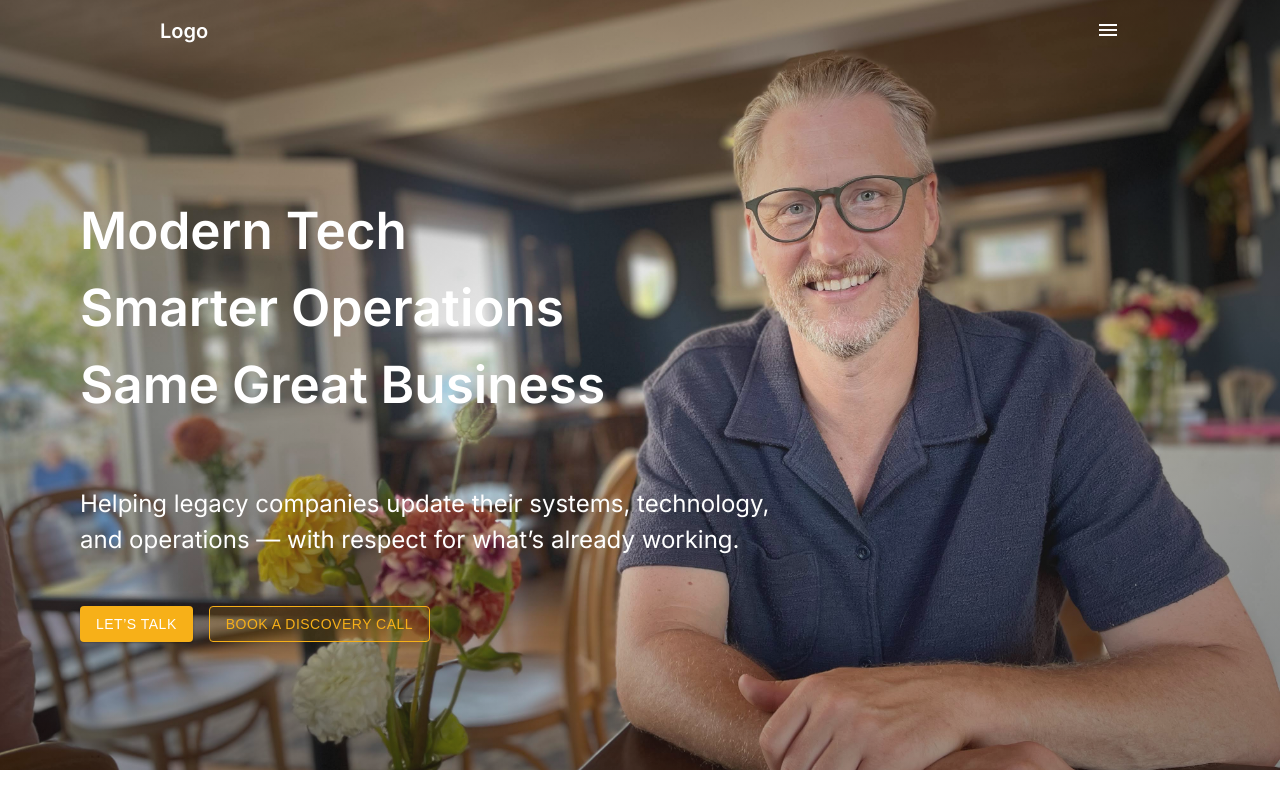
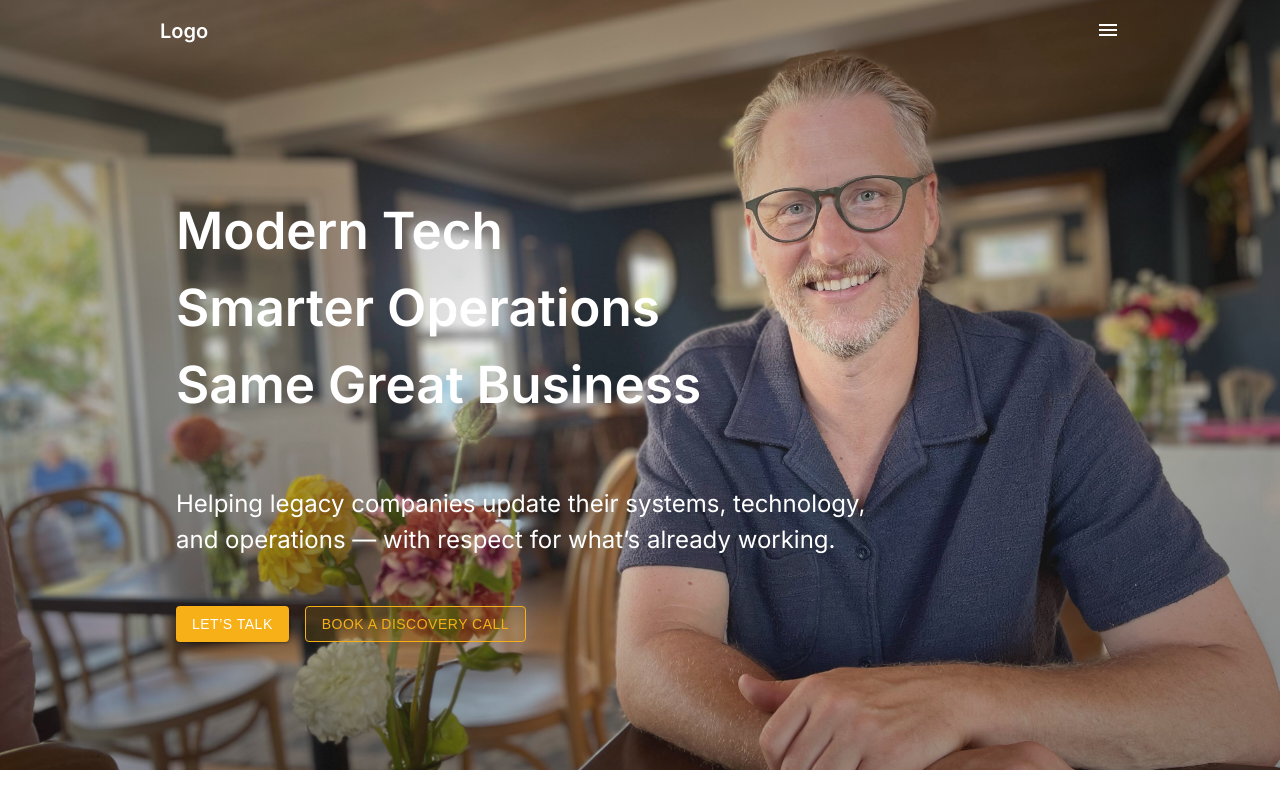
Before and after one commit to nathanaelnienaber/n2n.work, a React (Vite) app: page / in a window 1280 px wide. Shown: the top 800 px of the page. Built offline with nearby package versions, Linux system fonts and the light colour scheme.

Commit message:
Align hero content with header

```diff
--- a/src/components/Hero.jsx
+++ b/src/components/Hero.jsx
@@ -1,11 +1,22 @@
 export default function Hero() {
   return (
     <header className="hero">
-      <h1>Modern Tech<br />Smarter Operations<br />Same Great Business</h1>
-      <p>Helping legacy companies update their systems, technology, and operations — with respect for what’s already working.</p>
-      <div className="buttons">
-        <button className="btn primary">Let’s Talk</button>
-        <button className="btn outline">Book a Discovery Call</button>
+      <div className="container">
+        <h1>
+          Modern Tech
+          <br />
+          Smarter Operations
+          <br />
+          Same Great Business
+        </h1>
+        <p>
+          Helping legacy companies update their systems, technology, and
+          operations — with respect for what’s already working.
+        </p>
+        <div className="buttons">
+          <button className="btn primary">Let’s Talk</button>
+          <button className="btn outline">Book a Discovery Call</button>
+        </div>
       </div>
     </header>
   );
--- a/src/styles.css
+++ b/src/styles.css
@@ -186,9 +186,7 @@ ul {
 /* Hero Section */
 header.hero {
   margin: 0 auto;
-  padding: 10% 5%;
-  padding-left: calc(5% + var(--spacing-unit) * 2);
-  padding-top: calc(10% + 64px);
+  padding: calc(10% + 64px) 0 10%;
   background-image: radial-gradient(rgba(252, 251, 251, 0.1), rgba(17, 17, 17, 0.5)), url('/hero.jpg');
   background-size: cover;
   background-position: center center;
```
